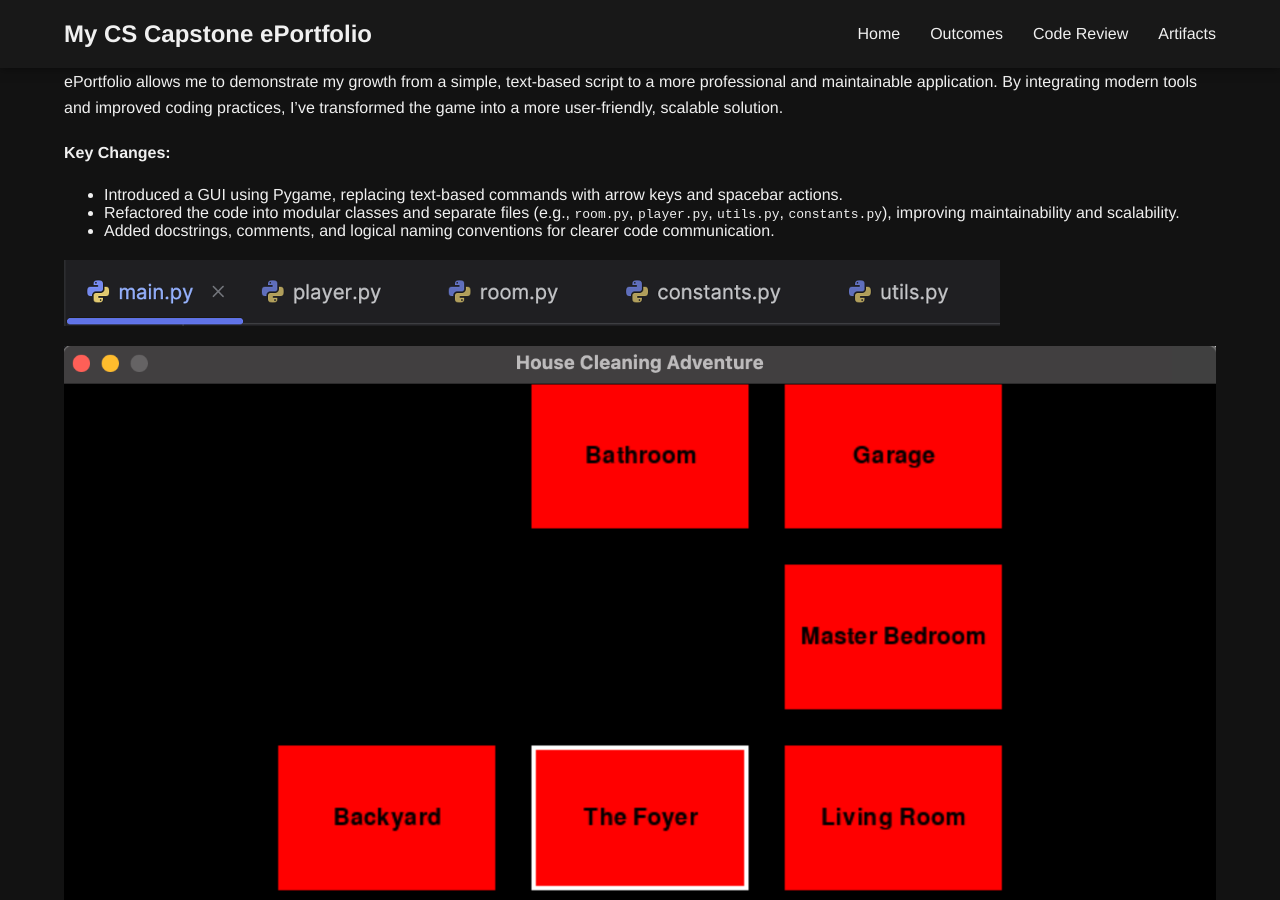
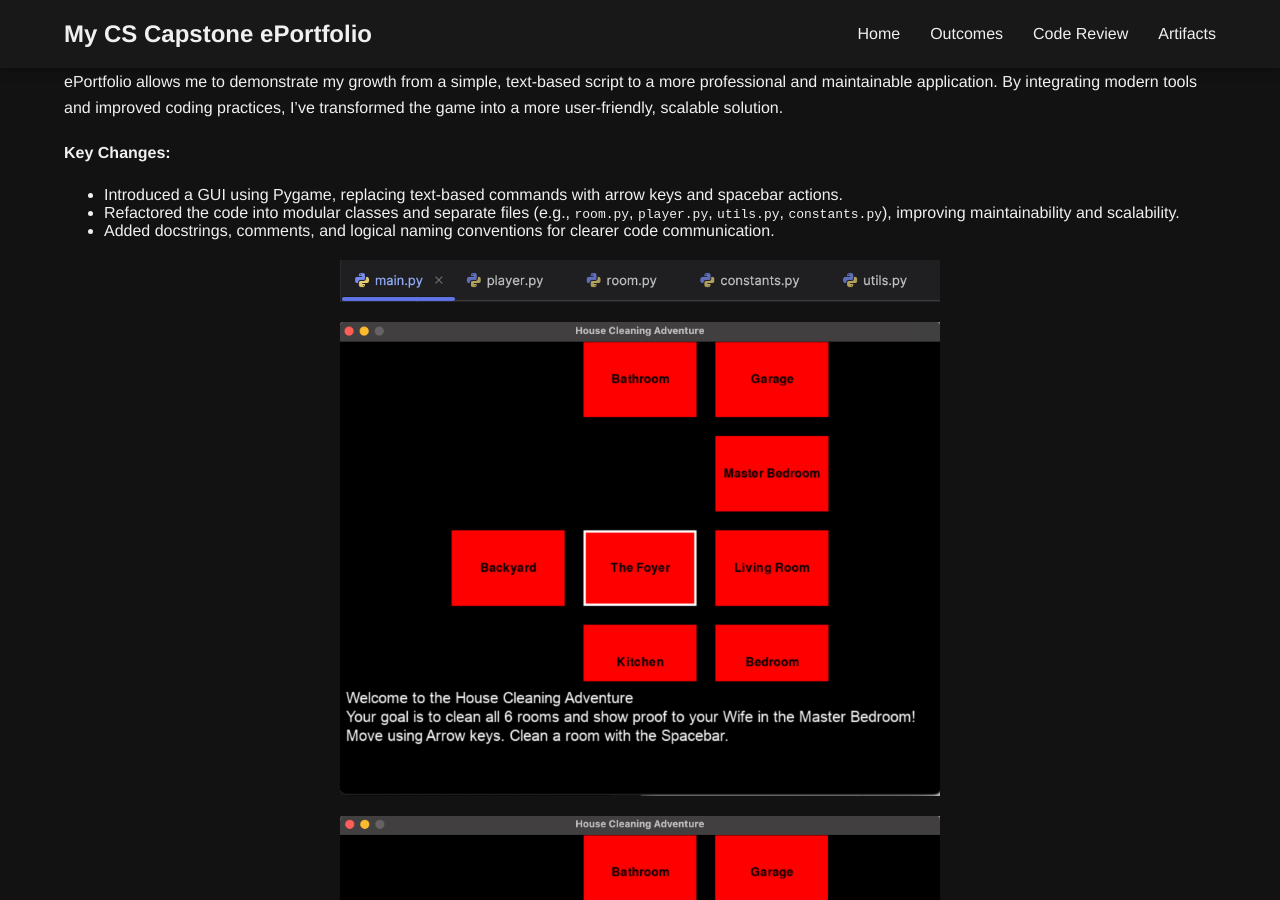
Before and after one commit to briggs8933/CS-499-Capstone, a Jekyll site: the page built from artifact_software.md, in a window 1280 px wide and 900 px high, scrolled down 458 px. Built offline with Jekyll 4.4.1, drawn with Linux system fonts in a browser that asks for light colours.

Commit message:
Update artifact_software.md

```diff
--- a/artifact_software.md
+++ b/artifact_software.md
@@ -12,9 +12,12 @@ For this enhancement, I revisited my **IT 140** text-based game, *House Cleaning
 - Refactored the code into modular classes and separate files (e.g., `room.py`, `player.py`, `utils.py`, `constants.py`), improving maintainability and scalability.
 - Added docstrings, comments, and logical naming conventions for clearer code communication.
 
-![Modular Design](assets/images/software/software3.png)
-![House Cleaning Adventure Start](assets/images/software/software2.png)
-![In-game Example](assets/images/software/software1.png)
+<div class="image-wrapper" style="max-width:600px; margin:0 auto;">
+  <img src="/assets/images/software/software3.png" alt="Modular Design" style="max-width:100%; height:auto; display:block; margin-bottom:20px;">
+  <img src="/assets/images/software/software2.png" alt="House Cleaning Adventure Start" style="max-width:100%; height:auto; display:block; margin-bottom:20px;">
+  <img src="/assets/images/software/software1.png" alt="In-game Example" style="max-width:100%; height:auto; display:block;">
+</div>
+
 
 **Link to Original Code:**
 [Original Text-Based Code](https://github.com/briggs8933/CS-499-Capstone/blob/main/Original%20House%20Cleaning%20Adventure/TextBasedGame.py)
```
